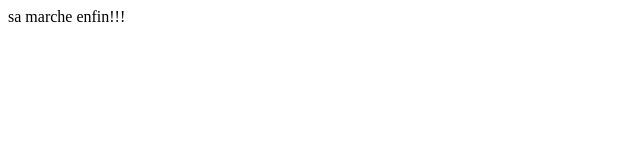
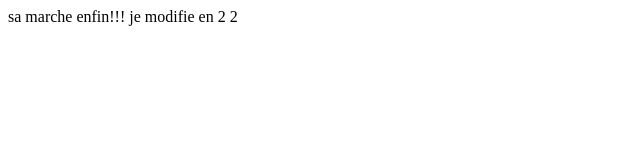
Before and after one commit to KilianBESSOT/git-test, a plain HTML site: page index.html in a window 1280 px wide. Shown: the whole page, without its empty margins (0-640 px from the left). Drawn offline with Linux system fonts and the light colour scheme.

Commit message:
Update index.html

```diff
--- a/index.html
+++ b/index.html
@@ -7,5 +7,6 @@
 </head>
 <body>
     sa marche enfin!!!
+    je modifie en 2 2
 </body>
 </html>
```
